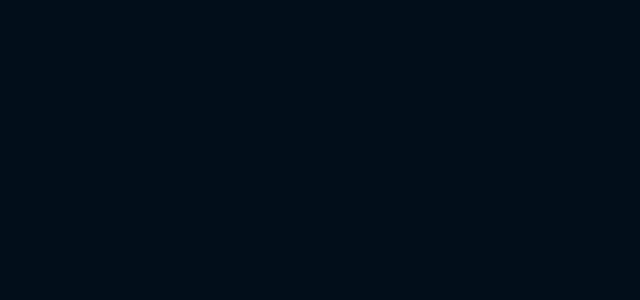
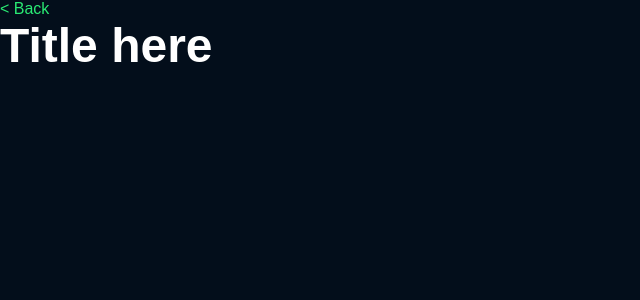
Before and after one commit to yumeyuniko/vue-recipe-app, a Vue app: page /recipe/katsu-curry in a window 1280 px wide. Before the commit this address had no page. Shown: the top 300 px of the page, without its empty margins (0-640 px from the left). Built offline with nearby package versions, Linux system fonts and the light colour scheme.

Commit message:
recipe詳細ページとroute追加

```diff
--- a/src/router/index.js
+++ b/src/router/index.js
@@ -6,6 +6,11 @@
     path: '/',
     name: 'Home',
     component: Home
+  },
+  {
+    path: '/recipe/:slug',
+    name: 'Recipe',
+    component: () => import('../views/Recipe.vue')
   }
 ]
 
--- /dev/null
+++ b/src/views/Recipe.vue
@@ -0,0 +1,13 @@
+<template>
+  <div class="recipe">
+    <router-link to="/">&lt; Back</router-link>
+    <h1>Title here</h1>
+  </div>
+</template>
+
+<script>
+export default {};
+</script>
+
+<style>
+</style>
```
